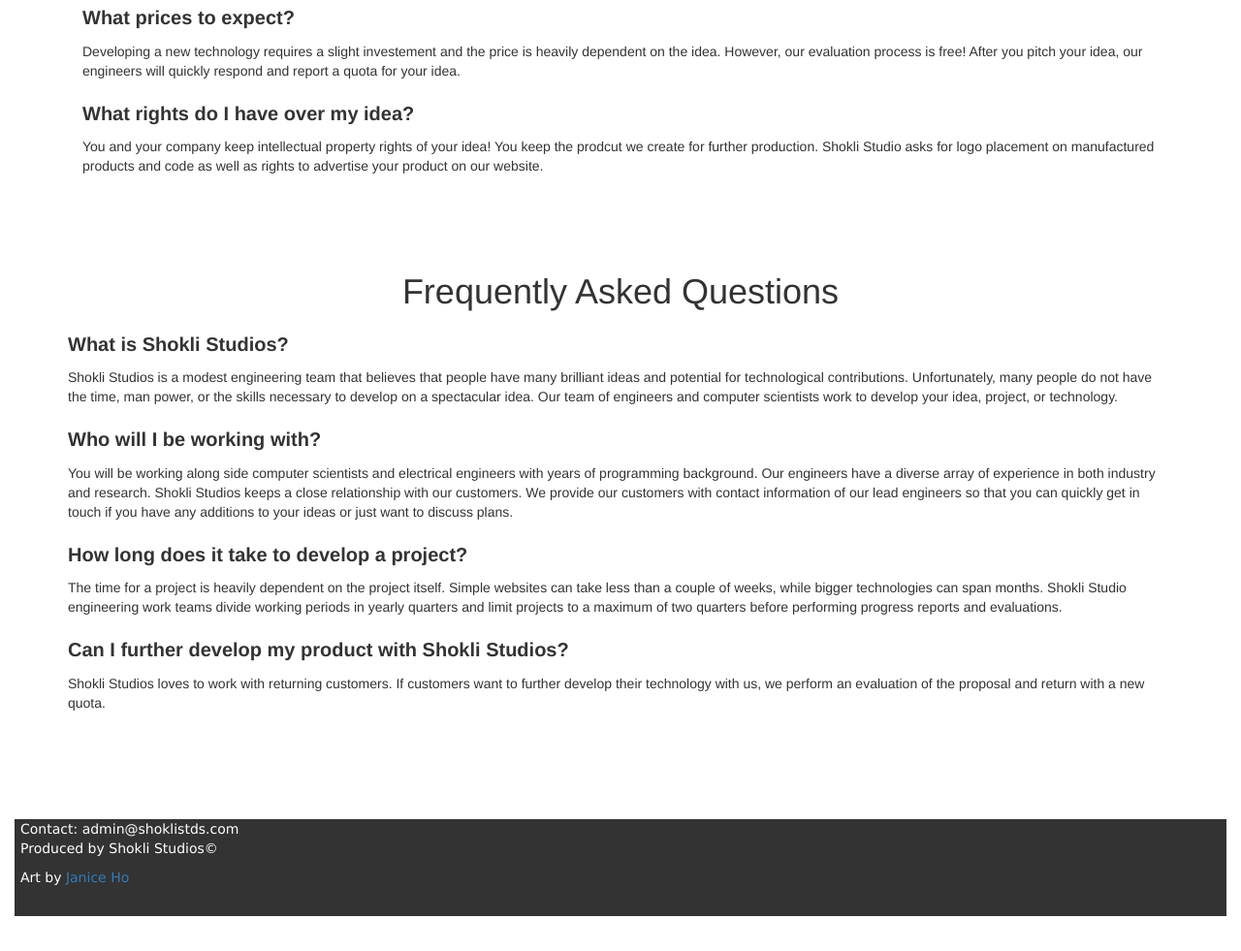
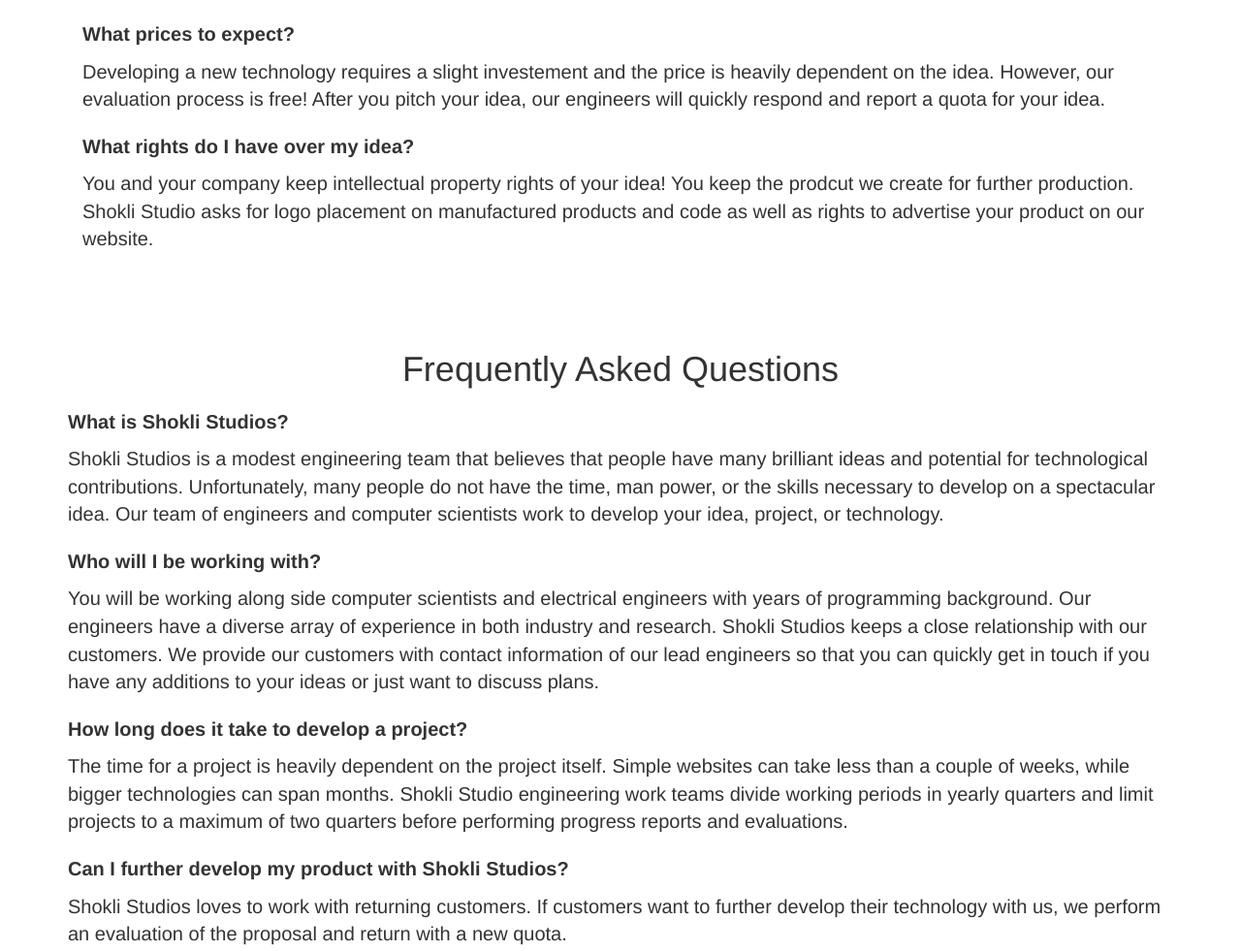
Before and after one commit to Shokli-Studios/Shokli-Studios.github.io, a plain HTML site: page details.html in a window 1280 px wide. Shown: the part 498-1479 px from the top of the page at 97% size. Before the commit the page ends 1443 px from the top, so only its background shows below. Drawn offline with nearby package versions, Linux system fonts and the light colour scheme.

Commit message:
Update details.html
Reformated font sizes

```diff
--- a/details.html
+++ b/details.html
@@ -33,8 +33,10 @@
 		<div class = "col-sm-12" >
 			<center style="padding-top: 200px;"><h1>Details</h1></center>
 
-			<p class="question"><strong>What sort of ideas does Shokli Studios works on?</strong></p>
+			<div class="question">
+			<p><strong>What sort of ideas does Shokli Studios works on?</strong></p>
 			<p> Shokli Studios primarily focuses on electronic technologies, but has the professional diversity to explore ideas outside our engineering background. The list below is just some of the areas we specialize in:</p>
+			</div>
 
 			<center>
 			<table>
@@ -60,22 +62,37 @@
 			</table>
 			</center>
 
-			<p class="question"><strong>What prices to expect?</strong></p>
+			<div class="question">
+			<p><strong>What prices to expect?</strong></p>
 			<p>Developing a new technology requires a slight investement and the price is heavily dependent on the idea. However, our evaluation process is free! After you pitch your idea, our engineers will quickly respond and report a quota for your idea.</p>
+			</div>
 
-			<p class="question" ><strong>What rights do I have over my idea?</strong></p>
+			<div class="question">
+			<p><strong>What rights do I have over my idea?</strong></p>
 			<p style="margin-bottom: 100px;">You and your company keep intellectual property rights of your idea! You keep the prodcut we create for further production. Shokli Studio asks for logo placement on manufactured products and code as well as rights to advertise your product on our website.</p>
+			</div>
 		</div>
 
 		<center><h1>Frequently Asked Questions</h1></center>
-		<p class="question"><strong>What is Shokli Studios?</strong></p>
+		<div class="question">
+		<p><strong>What is Shokli Studios?</strong></p>
 		<p>Shokli Studios is a modest engineering team that believes that people have many brilliant ideas and potential for technological contributions. Unfortunately, many people do not have the time, man power, or the skills necessary to develop on a spectacular idea. Our team of engineers and computer scientists work to develop your idea, project, or technology.</p>
-		<p class="question"><strong>Who will I be working with?</strong></p>
+		</div>
+
+		<div class="question">
+		<p><strong>Who will I be working with?</strong></p>
 		<p>You will be working along side computer scientists and electrical engineers with years of programming background. Our engineers have a diverse array of experience in both industry and research. Shokli Studios keeps a close relationship with our customers. We provide our customers with contact information of our lead engineers so that you can quickly get in touch if you have any additions to your ideas or just want to discuss plans.</p>
-		<p class="question"><strong>How long does it take to develop a project?</strong></p>
+		</div>
+
+		<div class="question">
+		<p><strong>How long does it take to develop a project?</strong></p>
 		<p>The time for a project is heavily dependent on the project itself. Simple websites can take less than a couple of weeks, while bigger technologies can span months. Shokli Studio engineering work teams divide working periods in yearly quarters and limit projects to a maximum of two quarters before performing progress reports and evaluations.</p>
+		</div>
+
 		<p></p>
-		<p class="question"><strong>Can I further develop my product with Shokli Studios?</strong></p>
+
+		<div class="question">
+		<p><strong>Can I further develop my product with Shokli Studios?</strong></p>
 		<p>Shokli Studios loves to work with returning customers. If customers want to further develop their technology with us, we perform an evaluation of the proposal and return with a new quota.</p>
 		</div>
 		<footer>
```
